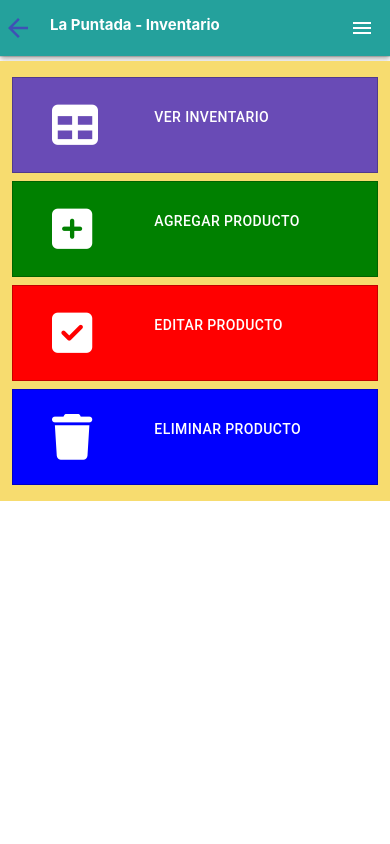
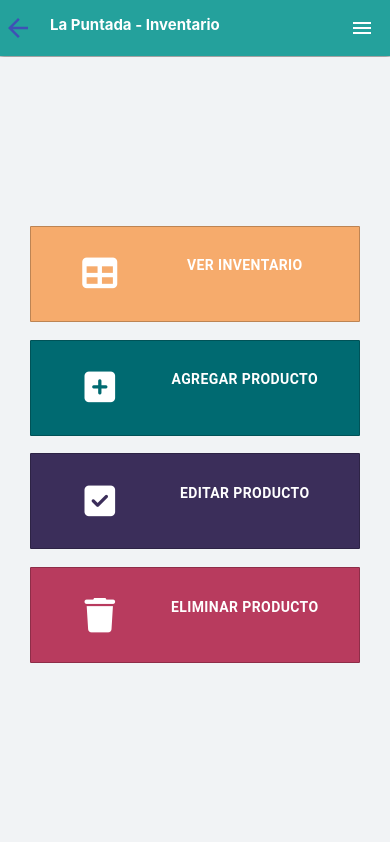
Before and after one commit to JosueSilvaA/la-puntada, a React (Create React App) app: page /MainInventory in a window 390 px wide. Built offline with nearby package versions, Linux system fonts and the light colour scheme.

Commit message:
Estilos a la pagina inventario

```diff
--- a/src/Components/MainInventoryItem.jsx
+++ b/src/Components/MainInventoryItem.jsx
@@ -2,6 +2,7 @@ import React from 'react';
 import { useHistory } from 'react-router-dom';
 // import { Card, CardMedia, CardActionArea, Button } from '@material-ui/core';
 import { Grid, Button, Icon } from '@material-ui/core';
+import '../Styles/Inventario.css'
 
 const MainInventoryItem = (props) => {
   // eslint-disable-next-line react/prop-types
@@ -13,23 +14,23 @@ const MainInventoryItem = (props) => {
   };
   return (
     <>
-      <Grid item xs={12} style={{ margin:'0px',"padding":'0px'}} >
+      <Grid item xs={12}  style={{ marginBottom:'3%',padding:'0px'}} >
         <div className="d-flex text-center" style={{width:'auto'}} >
           <Button
             variant="outlined"
             className=" mx-auto text-center"
-            style={{ margin:'4px',marginRight:'0px',marginLeft:'0px',alignItems: 'center', width: '100%'  ,height: '6rem', borderRadius: '0%', background: bgColor }}
+            style={{ margin:'4px',marginRight:'0px',marginLeft:'0px',alignItems: 'center', width: '100%'  ,height: '6rem', borderRadius: '1px', background: bgColor }}
             onClick={goTo}
           >
-            <div className="d-flex col-4 text-center" style={{paddingLeft:'24px', alignItems:'center'}}>
+            <div className="d-flex col-4 text-center alineacion" style={{paddingLeft:'24px'}}>
               <Icon
                 className={iconItem}
-                style={{ alignItems:'center', width: 'auto', fontSize: '46px', color: 'white', paddingLeft: pdLeft }}
+                style={{ alignItems:'center', width: 'auto', fontSize: '35px', color: 'white', paddingLeft: pdLeft }}
               />
               <br/>
             </div>
-                <div className="d-flex col-8">
-                 <p className="text-center" style={{color: 'white'}}>{nameItem}</p>
+                <div className="d-flex col-8 alineacion" style={{padding:'0px'}}>
+                 <p className="text-center nombre-opcion" style={{color: 'white'}}>{nameItem}</p>
                 </div>
 
           </Button>
--- a/src/Pages/maininventory.jsx
+++ b/src/Pages/maininventory.jsx
@@ -13,43 +13,43 @@ const MainInventory = () => {
       <NavBar pageName="La Puntada - Inventario" goBack />
       <Divider />
       <Hidden only={['lg', 'xl', 'md']}>
-          <div className="" style={{width:'100%',marginTop:'1rem',backgroundColor:'#f7dc6f '}}>
-            <Grid container mx="auto"   alignItems="center" spacing={3} style={{marginLeft:'0px',marginRight:'0px',width:'100%'}}>
+          <div className="contenedor-opciones-movil" style={{width:'100%'}}>
+            <Grid container className='prueba'  alignItems="center" spacing={5} style={{width:'95%'}}>
 
                 <Grid item xs>
                   <MainInventoryItem
                     iconItem="fas fa-table"
                     nameItem="Ver inventario"
                     route="/Catalogo"
-                    bgColor="#694bb6"
+                    bgColor="#f6ab6c"
                     pdLeft="0px"
                   />
                   <MainInventoryItem
                     iconItem="fas fa-plus-square"
                     nameItem="Agregar Producto"
                     route="/inventory/newProduct"
-                    bgColor="green"
+                    bgColor="#006a71"
                     pdLeft="0px"
                   />
                   <MainInventoryItem
                     iconItem="fas fa-check-square"
                     nameItem="Editar Producto"
                     route="/inventory/editProduct"
-                    bgColor="red"
+                    bgColor="#3b2e5a"
                     pdLeft="0px"
                   />
                   <MainInventoryItem
                     iconItem="fas fa-trash"
                     nameItem="Eliminar Producto"
                     route="/inventory/deleteProduct"
-                    bgColor="blue"
+                    bgColor="#b83b5e"
                     pdLeft="0px"
                   />
                 </Grid>
             </Grid>
           </div>
       </Hidden>
-      <Hidden only={['xs', 'sm']} style={{border:'2px solid black'}}>
+      <Hidden only={['xs', 'sm']}>
           <div className='contenedor-opciones'>
             <Grid container className="opciones"   alignItems="center" spacing={5} style={{width:'80%'}}>
 
--- a/src/Styles/Inventario.css
+++ b/src/Styles/Inventario.css
@@ -1,3 +1,7 @@
+.prueba{
+    margin-bottom: 200px;
+}
+/* ESTILOS PARA LAS CATEGORIAS DE INVENTARIO WEB*/
 .contenedor-opciones{
     background-color: #f1f3f5;
     width: 100%;
@@ -22,3 +26,33 @@
     font-weight: bold;
     font-size: 18px;
 }
+
+/* ESTILOS PARA LAS CATEGORIAS DE INVENTARIO MOVIL*/
+.contenedor-opciones-movil{
+    background-color: #f1f3f5;
+    width: 100%;
+    height: 93vh;
+    display: flex;
+    justify-content: center;
+    align-items: center;
+}
+
+.alineacion{
+    display:flex;
+    justify-content: center;
+    align-items: center;
+}
+
+@media (max-width: 767.98px) {
+   .nombre-opcion{
+        font-weight: bolder;
+        font-size: 16px;
+   }
+}
+
+@media (max-width: 575.98px) {
+    .nombre-opcion{
+        font-weight: bolder;
+        font-size: 14px;
+   }
+}
```
